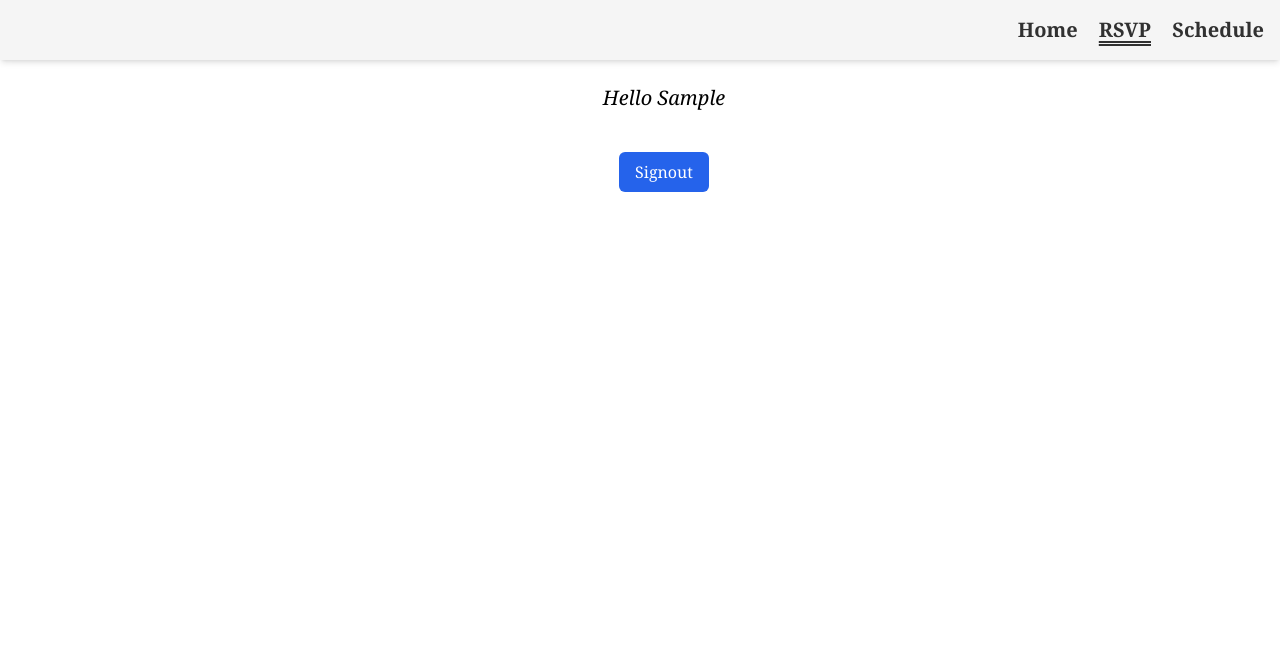
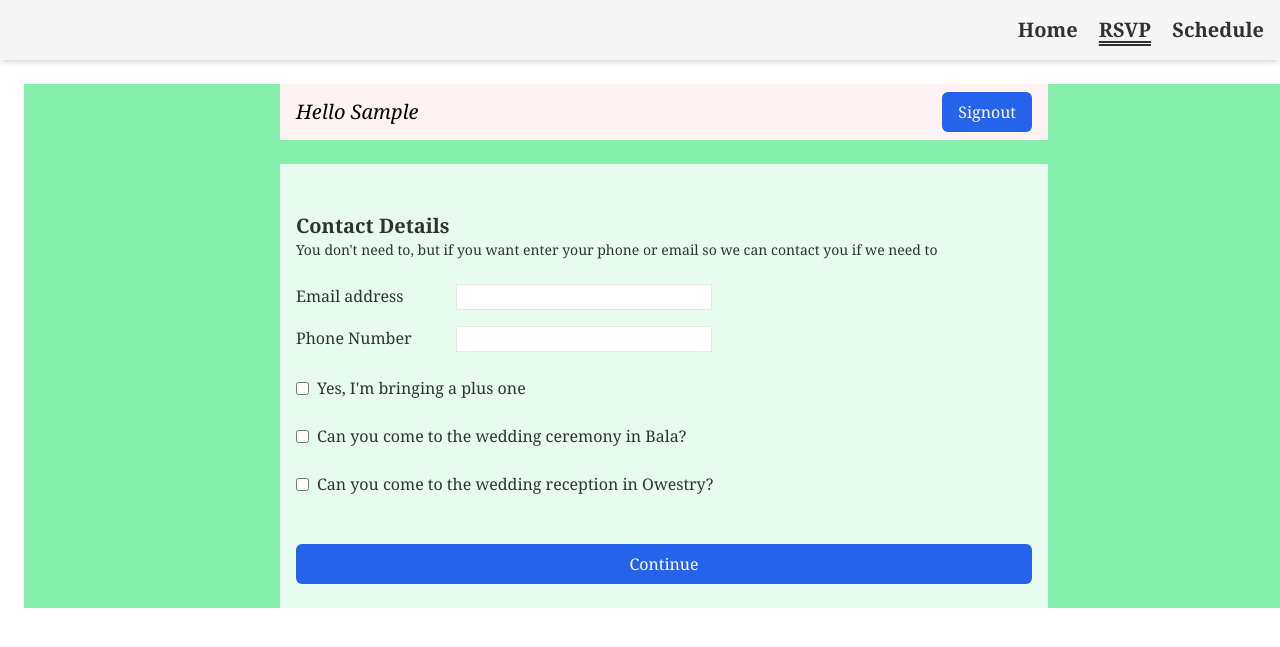
Before and after one commit to mbgeorge48/wedding-planner-be, a Django app: page /rsvp/form/ in a window 1280 px wide. Shown: the top 647 px of the page. Run offline with Django 5.2, Linux system fonts and the light colour scheme; tables that the repository leaves empty hold one stand-in row (values such as "Sample post"); some libraries are stand-ins or nearby versions.

Commit message:
Building out the rsvp form

```diff
--- /dev/null
+++ b/project/interfaces/web/templates/components/common/form_input.html
@@ -0,0 +1,11 @@
+<div class="flex gap-4">
+  <label for="{{ name }}" class="w-36">
+    {{ label }}
+  </label>
+  <input
+    id="{{ name }}"
+    name="{{ name }}"
+    type="{{ type }}"
+    class="border w-64"
+  />
+</div>
--- a/project/interfaces/web/templates/components/rsvp/form/basics.html
+++ b/project/interfaces/web/templates/components/rsvp/form/basics.html
@@ -1,16 +1,33 @@
-
-  <div class="text-center mb-8">
-    <h2 class="text-5xl font-semibold mb-4">Contact Details</h2>
-    <p>You don't need to, but if you want enter your phone or email so we can contact you if we need to</p>
-  </div>
-  {% comment %} <form method="post"
-        class="flex flex-col items-center font-serif space-y-6 text-black/80 bg-white/80 md:mx-4">
-    {% csrf_token %} {% endcomment %}
-    <div class="flex flex-col font-semibold w-full">
-      <label for="firstname" class="font-sans">Email Address</label>
-      <input id="firstname" name="firstname" class="border" />
-    </div>
-    <div class="flex flex-col font-semibold w-full">
-      <label for="firstname" class="font-sans">Phone Number</label>
-      <input id="firstname" name="firstname" class="border" />
-    </div>
+<div class=" mb-4">
+  <h2 class="text-xl font-semibold">Contact Details</h2>
+  <p class="text-sm">You don't need to, but if you want enter your phone or email so we can contact you if we need to</p>
+</div>
+<div class="space-y-4">
+  {% include "components/common/form_input.html" with name="email" label="Email address" type="email" %}
+  {% include "components/common/form_input.html" with name="phone" label="Phone Number" type="tel" %}
+</div>
+{% if allowed_plus_one %}
+  <label class="flex items-center gap-2">
+    <input type="checkbox"
+           name="plus_one"
+           value="true"
+           hx-get="{% url 'plus-one-state' %}"
+           hx-trigger="change"
+           hx-target="this"
+           hx-swap="none" />
+    <span>Yes, I'm bringing a plus one</span>
+  </label>
+  <div id="plus-one-name-container" class="hidden"></div>
+{% endif %}
+{% if invited_to_ceremony %}
+  <label class="flex items-center gap-2">
+    <input type="checkbox" name="can_come_to_ceremony" value="true" />
+    <span>Can you come to the wedding ceremony in Bala?</span>
+  </label>
+{% endif %}
+{% if invited_to_reception %}
+  <label class="flex items-center gap-2">
+    <input type="checkbox" name="can_come_to_reception" value="true" />
+    <span>Can you come to the wedding reception in Owestry?</span>
+  </label>
+{% endif %}
--- a/project/interfaces/web/templates/rsvp_form.html
+++ b/project/interfaces/web/templates/rsvp_form.html
@@ -5,21 +5,24 @@
 {% endblock title %}
 {% load button_tag %}
 {% block content %}
-    <main class="flex m-6 items-center justify-center font-serif w-full">
-        <div class="flex items-center justify-center">
-            <div class="flex flex-col items-center gap-4 text-center">
-                <h2 class="text-lg md:text-xl font-serif italic mb-6">Hello {{ name }}</h2>
+    <main class="flex m-6 items-center justify-center font-serif w-full flex-col bg-green-300">
+        <div class="w-full max-w-3xl space-y-6">
+            <div class="flex items-center justify-between bg-red-50 px-4 py-2">
+                <h2 class="text-lg md:text-xl italic">Hello {{ name }}</h2>
                 <form method="post" action="{% url 'signout' %}">
                     {% csrf_token %}
                     {% button text="Signout" type="submit" %}
                 </form>
             </div>
+            <form method="post"
+                  class="flex flex-col space-y-6 text-black/80 bg-white/80 px-4 py-6">
+                {% csrf_token %}
+                {% include "components/rsvp/form/basics.html" %}
+                {% comment %} This will move to the dietary section later {% endcomment %}
+                <div id="plus-one-dietary-container"></div>
+                {% button text="Continue" type="submit" %}
+                {% if error %}<p class="text-red">{{ error }}</p>{% endif %}
+            </form>
         </div>
-        {% comment %} <form method="post" class="flex flex-col items-center font-serif space-y-6 text-black/80 bg-white/80 md:mx-4">
-            {% csrf_token %}
-            {% include "components/rsvp/form/basics.html" %}
-            {% button text="Continue" type="submit" %}
-            {% if error %}<p class="text-red">{{ error }}</p>{% endif %}
-        </form> {% endcomment %}
     </main>
 {% endblock content %}
--- a/project/interfaces/web/urls.py
+++ b/project/interfaces/web/urls.py
@@ -5,6 +5,7 @@ from .views import (
     RSVPFormView,
     RSVPManageView,
     SignoutView,
+    PlusOneStateView,
     ScheduleView,
 )
 
@@ -16,4 +17,5 @@ urlpatterns = [
     path("rsvp/manage/", RSVPManageView.as_view(), name="rsvp_manage"),
     path("schedule/", ScheduleView.as_view(), name="schedule"),
     path("signout/", SignoutView.as_view(), name="signout"),
+    path("plus-one/", PlusOneStateView.as_view(), name="plus-one-state"),
 ]
--- a/project/interfaces/web/views/__init__.py
+++ b/project/interfaces/web/views/__init__.py
@@ -1,5 +1,5 @@
 from .home import HomeView, SignoutView
-from .rsvp import RSVPView, RSVPFormView, RSVPManageView
+from .rsvp import RSVPView, RSVPFormView, RSVPManageView, PlusOneStateView
 from .schedule import ScheduleView
 
 __all__ = [
@@ -10,4 +10,5 @@ __all__ = [
     "ScheduleView",
     "RSVPManageView",
     "SignoutView",
+    "PlusOneStateView",
 ]
--- a/project/interfaces/web/views/rsvp.py
+++ b/project/interfaces/web/views/rsvp.py
@@ -127,3 +127,14 @@ class RSVPManageView(View):
                 "rsvp_data": rsvp_data,
             },
         )
+
+
+class PlusOneStateView(View):
+    def get(self, request):
+        plus_one = request.GET.get("plus_one") == "true"
+
+        return render(
+            request,
+            "components/rsvp/form/partials/plus_one_fields.html",
+            {"plus_one": plus_one},
+        )
```
Also changed, not shown: project/interfaces/web/templates/components/rsvp/form/partials/plus_one_fields.html (added, +14 -0 lines).
